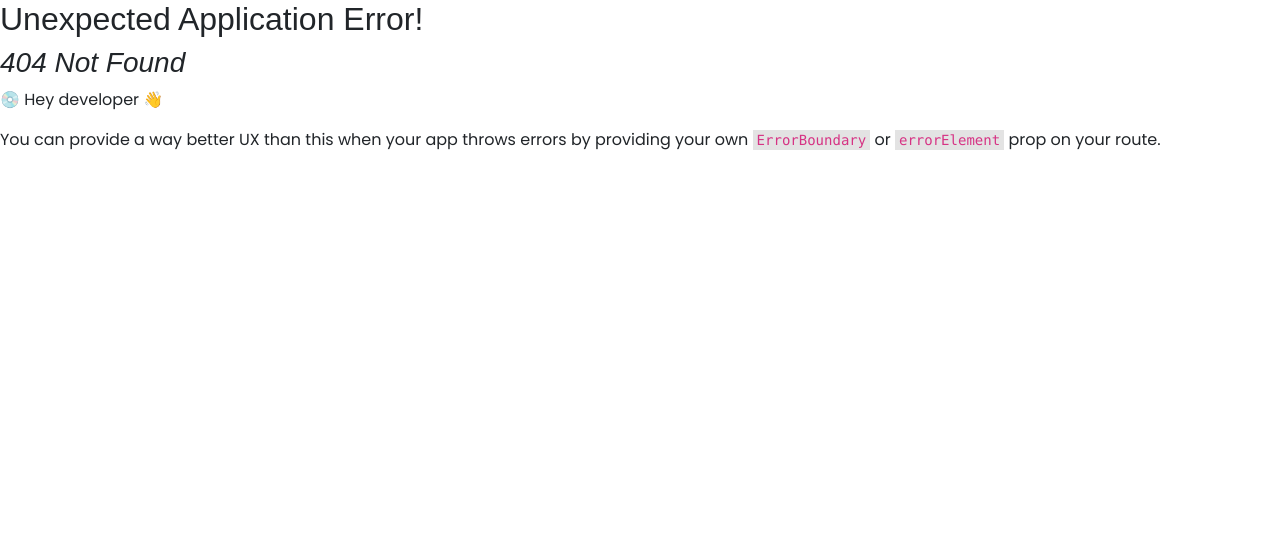
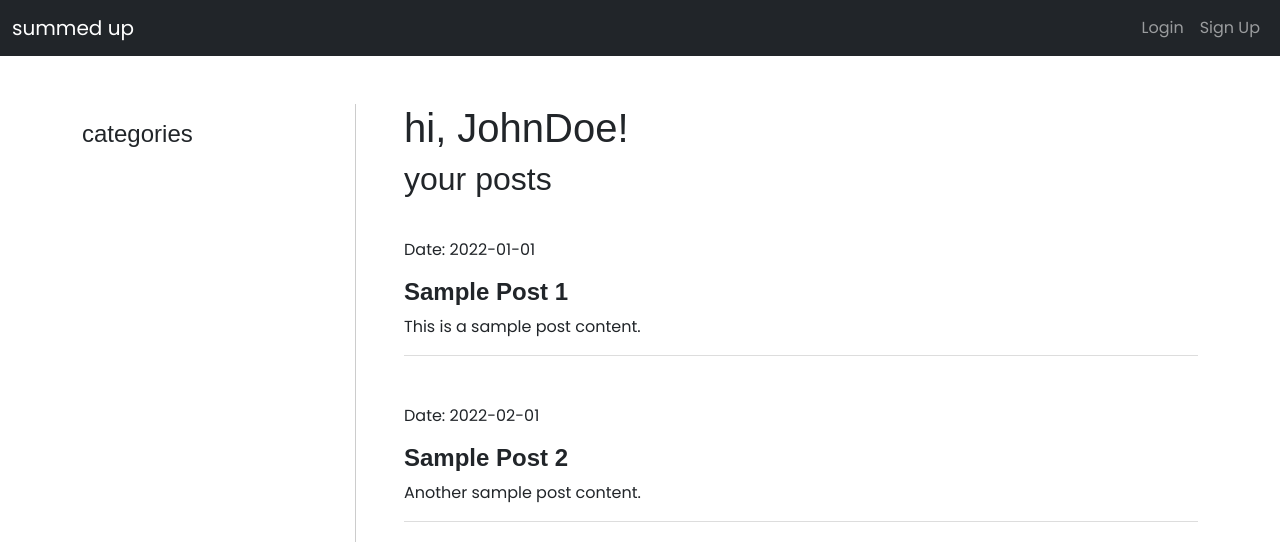
Before and after one commit to jsck45/summed-up, a React (Vite) app in the folder client/: page /me in a window 1280 px wide. Before the commit this address had no page. Shown: the top 542 px of the page. Built offline with nearby package versions, Linux system fonts and the light colour scheme.

Commit message:
initial profile layout

```diff
--- a/client/src/components/PostList.jsx
+++ b/client/src/components/PostList.jsx
@@ -3,6 +3,8 @@ import { FontAwesomeIcon } from '@fortawesome/react-fontawesome';
 import { faComment, faShare } from '@fortawesome/free-solid-svg-icons';
 import Modal from 'react-bootstrap/Modal';
 import Button from 'react-bootstrap/Button';
+import { Link } from 'react-router-dom';
+
 
 function PostList({postLink}) {
   const [showModal, setShowModal] = useState(false);
@@ -59,8 +61,8 @@ function PostList({postLink}) {
   };
 
   const handleCommentButtonClick = (postId) => {
-    console.log(`Button clicked for post ID: ${postId}`);
-  };
+    return <Link to={`/post/${postId}`}>View Post</Link>;
+  }
 
   const handleShareButtonClick = (postId) => {
     const postLink = `https://yourwebsite.com/post/${postId}`;
--- a/client/src/pages/Home.jsx
+++ b/client/src/pages/Home.jsx
@@ -60,7 +60,7 @@ const Home = () => {
             {showMessage && !Auth.loggedIn() && (
               <Modal show={showMessage} onHide={() => setShowMessage(false)}>
                 <Modal.Header closeButton>
-                  <Modal.Title>Message</Modal.Title>
+                  <Modal.Title>oops!</Modal.Title>
                 </Modal.Header>
                 <Modal.Body>
                   Please log in or sign up to post.
--- a/client/src/pages/PostDetail.jsx
+++ b/client/src/pages/PostDetail.jsx
@@ -0,0 +1,17 @@
+import React from 'react';
+import { useParams } from 'react-router-dom';
+
+function PostDetail() {
+  const { postId } = useParams();
+
+  // Use the postId to fetch and display the post details
+
+  return (
+    <div>
+      <h1>Post Details for ID: {postId}</h1>
+      {/* Add your post content and details here */}
+    </div>
+  );
+}
+
+export default PostDetail;
--- a/client/src/pages/Profile.jsx
+++ b/client/src/pages/Profile.jsx
@@ -0,0 +1,89 @@
+import React, { useState } from 'react';
+import { useQuery } from '@apollo/client';
+import { GET_ME } from '../utils/queries';
+import { Link } from 'react-router-dom';
+import { Container, Row, Col } from 'react-bootstrap';
+
+function UserProfile({ userId }) {
+//   const { loading, error, data } = useQuery(GET_ME, {
+//     variables: { userId },
+//   });
+
+//   if (loading) return <p>Loading...</p>;
+//   if (error) return <p>Error: {error.message}</p>;
+
+//   const user = data.user;
+const cardStyle = {
+    background: '#fff',
+    padding: '0.5rem 0',
+    margin: '1rem 0',
+    border: 'none',
+  };
+
+  const cardTitleStyle = {
+    fontSize: '1.5rem',
+    fontWeight: 'bold',
+  };
+
+  const cardTextStyle = {
+    fontSize: '1rem',
+  };
+
+  const cardBodyStyle = {
+    borderBottom: '1px solid #ddd',
+    padding: '1rem 0',
+  };
+
+const [user, setUser] = useState({
+    username: 'JohnDoe',
+    email: 'john.doe@example.com',
+    posts: [
+      {
+        _id: '1',
+        title: 'Sample Post 1',
+        content: 'This is a sample post content.',
+        date: '2022-01-01',
+      },
+      {
+        _id: '2',
+        title: 'Sample Post 2',
+        content: 'Another sample post content.',
+        date: '2022-02-01',
+      },
+    ],
+  });
+
+
+  return (
+    <div className="py-5">
+      <Container>
+        <Row>
+          <Col lg={3} className="mb-4 d-none d-sm-block">
+            <div className="sidebar py-3">
+              <h4>categories</h4>
+              {/* Add your category links or content here */}
+            </div>
+          </Col>
+          <Col lg={9} style={{ borderLeft: '1px solid #ccc', paddingLeft: '3rem' }}>
+            <h1>hi, {user.username}!</h1>
+            {/* Display user information (username, email, etc.) here */}
+
+            <h2>your posts</h2>
+            {user.posts.map((post) => (
+              <div className="card" key={post._id} style={cardStyle}>
+                <div className="card-body" style={cardBodyStyle}>
+                <p className="card-text">Date: {post.date}</p>
+                  <h5 className="card-title" style={cardTitleStyle}>{post.title}</h5>
+                  <p className="card-text" style={cardTextStyle}>{post.content}</p>
+
+                </div>
+              </div>
+            ))}
+          </Col>
+        </Row>
+      </Container>
+    </div>
+  );
+}
+
+export default UserProfile;
--- a/client/src/utils/queries.js
+++ b/client/src/utils/queries.js
@@ -7,10 +7,16 @@ export const GET_ME = gql`
             _id
             username
             email
-
+            posts {
+         _id
+        title
+        content
+        date
+      }
         }
     }
 `;
+
 
 export const GET_POSTS = gql`
   query getPosts {
```
Also changed, not shown: client/src/main.jsx (+8 -4 lines).
